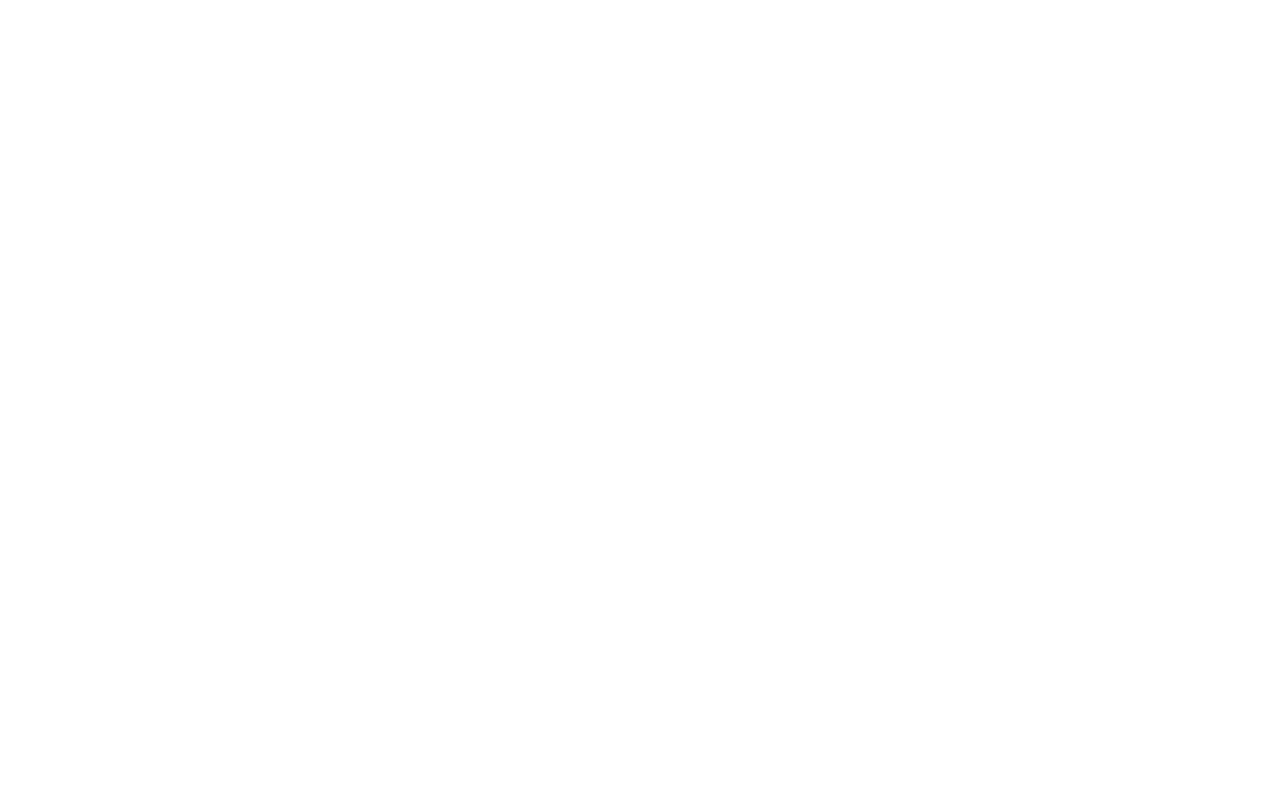
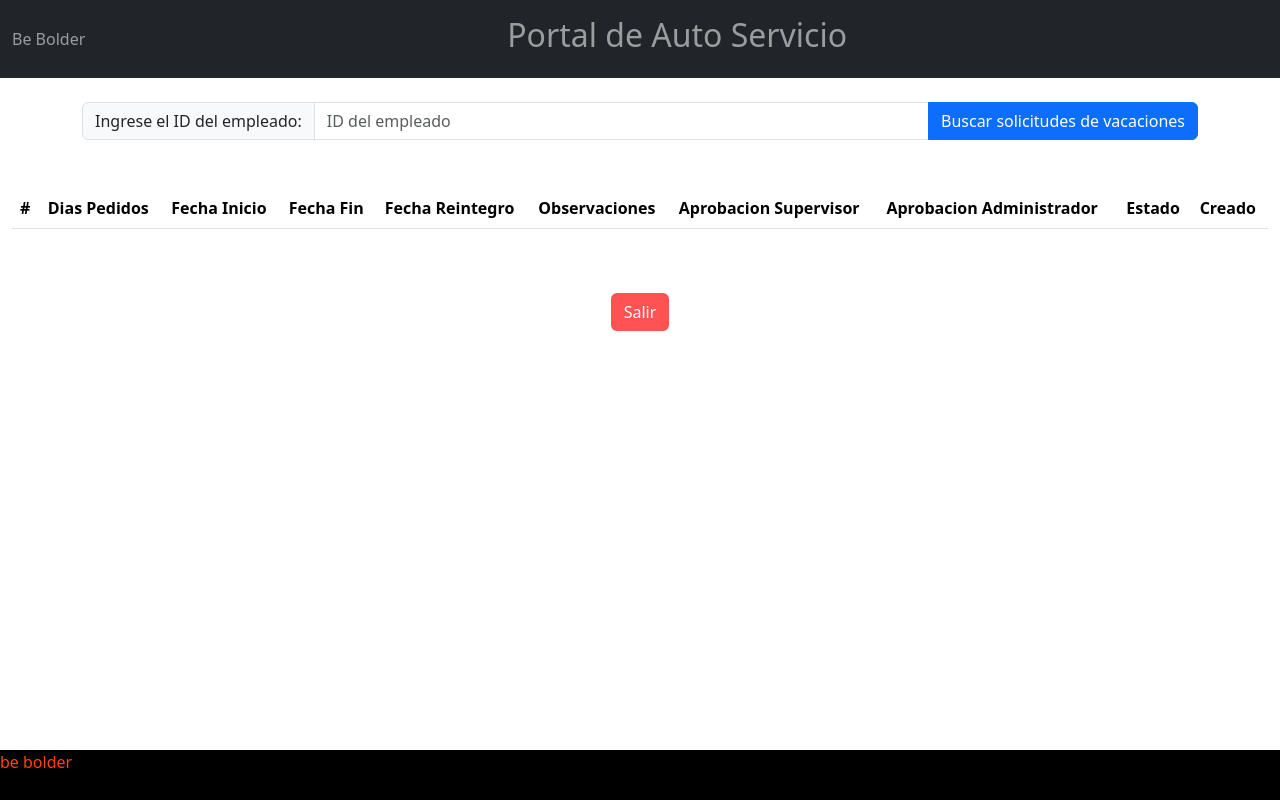
Before and after one commit to SergioF007/API-portal-autoservicio, an Angular app in the folder proyecto-angular/: page /gestion-solicitud in a window 1280 px wide. Before the commit this address led to /. Built offline with nearby package versions, Linux system fonts and the light colour scheme.

Commit message:
Consultar el estado de solicitudes enviadas por empleado y el estado en el que se encuentran en orden de fecha más reciente - Probado de forma exitosa

```diff
--- a/proyecto-angular/src/app/app-routing.module.ts
+++ b/proyecto-angular/src/app/app-routing.module.ts
@@ -5,13 +5,15 @@ import {EditarComponent} from './vistas/editar/editar.component';
 import {DashboardComponent} from './vistas/dashboard/dashboard.component'
 import { GestionEmpleadosComponent } from './vistas/gestion-empleados/gestion-empleados.component';
 import { SolicitudComponent } from './vistas/solicitud/solicitud.component';
+import { GestionSolicitudComponent } from './vistas/gestion-solicitud/gestion-solicitud.component';
 
 const routes: Routes = [
   {path: 'nuevo', component: NuevoComponent},
   {path: 'editar/:id', component: EditarComponent},
   {path: 'dashboard', component: DashboardComponent},
   {path: 'gestion-empleados', component: GestionEmpleadosComponent},
-  {path: 'solicitud', component: SolicitudComponent}
+  {path: 'solicitud', component: SolicitudComponent},
+  {path: 'gestion-solicitud', component: GestionSolicitudComponent}
 
 ];
 
@@ -20,4 +22,4 @@ const routes: Routes = [
   exports: [RouterModule]
 })
 export class AppRoutingModule { }
-export const routingComponents = {NuevoComponent, EditarComponent, DashboardComponent, GestionEmpleadosComponent, SolicitudComponent}
+export const routingComponents = {NuevoComponent, EditarComponent, DashboardComponent, GestionEmpleadosComponent, SolicitudComponent, GestionSolicitudComponent}
--- a/proyecto-angular/src/app/app.module.ts
+++ b/proyecto-angular/src/app/app.module.ts
@@ -16,6 +16,7 @@ import { BrowserAnimationsModule } from '@angular/platform-browser/animations';
 import { ToastrModule } from 'ngx-toastr';
 import { GestionEmpleadosComponent } from './vistas/gestion-empleados/gestion-empleados.component';
 import { SolicitudComponent } from './vistas/solicitud/solicitud.component';
+import { GestionSolicitudComponent } from './vistas/gestion-solicitud/gestion-solicitud.component';
 
 @NgModule({
   declarations: [
@@ -27,7 +28,8 @@ import { SolicitudComponent } from './vistas/solicitud/solicitud.component';
     EditarComponent,
     NuevoComponent,
     GestionEmpleadosComponent,
-    SolicitudComponent
+    SolicitudComponent,
+    GestionSolicitudComponent
 
 
   ],
--- a/proyecto-angular/src/app/services/api/api.service.ts
+++ b/proyecto-angular/src/app/services/api/api.service.ts
@@ -43,14 +43,17 @@ export class ApiService {
     return this.http.delete<ResponseI>(direccion, Options);
   }
 
-  getSolicitudUser(id : any):Observable<ListaSolicitudesI> {
-    let direccion = this.url + "administrador/solicitudes-vacaciones/usuarioId/" + id;
-    return this.http.get<ListaSolicitudesI>(direccion)
-  }
 
   postSolicitud(form:ListaSolicitudesI):Observable<ResponseI> {
     let direccion = this.url + "administrador/solicitud-vacaciones/save";
     return this.http.post<ResponseI>(direccion, form);
   }
 
+  getSolicitudUser(id : any):Observable<ListaSolicitudesI[]> {
+    let direccion = this.url + "administrador/solicitudes-vacaciones/usuarioId/" + id;
+    return this.http.get<ListaSolicitudesI[]>(direccion)
+  }
+
+
+
 }
--- a/proyecto-angular/src/app/vistas/dashboard/dashboard.component.html
+++ b/proyecto-angular/src/app/vistas/dashboard/dashboard.component.html
@@ -22,6 +22,7 @@
       <div class="btn-group-vertical">
         <button type="button" class="btn btn-orange btn-lg btn-block" (click)="gestionEmpleado()">Gestion De Empleados</button>
         <button type="button" class="btn btn-orange btn-lg btn-block" (click)="solicitudEmpleado()" >Solicitud De Vacaciones</button>
+        <button type="button" class="btn btn-orange btn-lg btn-block" (click)="gestionSolicitud()" >Gestion de Solicitudes</button>
       </div>
       <br>
     </div>
--- a/proyecto-angular/src/app/vistas/dashboard/dashboard.component.ts
+++ b/proyecto-angular/src/app/vistas/dashboard/dashboard.component.ts
@@ -11,7 +11,7 @@ import { ListaUsuariosI } from 'src/app/modelos/listaUsuarios.interface';
 })
 export class DashboardComponent implements OnInit {
 
-  usuarios:ListaUsuariosI [] = [];
+
 
   constructor(private api : ApiService, private router : Router) { }
 
@@ -27,8 +27,13 @@ export class DashboardComponent implements OnInit {
 
   solicitudEmpleado() {
 
-    this.router.navigate(['solicitud'])
+    this.router.navigate(['solicitud']);
 
+  }
+
+  gestionSolicitud() {
+
+    this.router.navigate(['gestion-solicitud']);
   }
 
 
--- /dev/null
+++ b/proyecto-angular/src/app/vistas/gestion-solicitud/gestion-solicitud.component.html
@@ -0,0 +1,75 @@
+<app-header> </app-header>
+
+
+<div class="container">
+    <div class="row">
+      <div class="col">
+        <div class="input-group" [formGroup]="formulario">
+          <label for="formControlInput1" class="input-group-text">Ingrese el ID del empleado:</label>
+          <input type="number" class="form-control" placeholder="ID del empleado" formControlName="usuarioId" >
+          <button type="button" class="btn btn-primary" (click)="buscar()">Buscar solicitudes de vacaciones</button>
+        </div>
+      </div>
+    </div>
+</div>
+
+<br><br>
+<style>
+  .btn-red {
+    background-color: rgba(255, 0, 0, 0.678);
+    color: white;
+
+    margin-left: 5px;
+    margin-right: 5px;
+  }
+
+</style>
+
+
+
+<div class="container-fluid">
+
+  <table class="table table-hover">
+    <thead>
+      <tr>
+        <th scope="col">#</th>
+        <th scope="col" class="wider-column">Dias Pedidos</th>
+        <th scope="col">Fecha Inicio</th>
+        <th scope="col">Fecha Fin</th>
+        <th scope="col">Fecha Reintegro</th>
+        <th scope="col" class="wider-column2">Observaciones</th>
+        <th scope="col">Aprobacion Supervisor</th>
+        <th scope="col" class="wider-column2">Aprobacion Administrador</th>
+        <th scope="col" class="wider-column2">Estado</th>
+        <th scope="col">Creado</th>
+
+      </tr>
+    </thead>
+    <tbody>
+      <tr *ngFor="let solicitud of solicitudes; let i=index">
+          <th scope="row">{{ i + 1 }}</th>
+          <td>{{solicitud.cantidadDias}}</td>
+          <td>{{solicitud.inicioVacaciones}}</td>
+          <td>{{solicitud.finVacaciones}}</td>
+          <td>{{solicitud.fechaReintegro}}</td>
+          <td>{{solicitud.observacion}}</td>
+          <td>{{solicitud.gestionSolicitudDto?.aprobacionSupervisor}}</td>
+          <td>{{solicitud.gestionSolicitudDto?.aprobacionAdministrador}}</td>
+          <td>{{solicitud.gestionSolicitudDto?.estado}}</td>
+          <td>{{solicitud.gestionSolicitudDto?.fecha}}</td>
+
+
+      </tr>
+    </tbody>
+  </table>
+
+</div>
+
+
+<br><br>
+
+<div class="text-center">
+  <button type="button" class="btn btn-red" (click)="salir()">Salir</button>
+</div>
+
+<app-footer> </app-footer>
--- /dev/null
+++ b/proyecto-angular/src/app/vistas/gestion-solicitud/gestion-solicitud.component.ts
@@ -0,0 +1,53 @@
+import { Component, OnInit } from '@angular/core';
+import { ApiService } from 'src/app/services/api/api.service';
+import { Router, ActivatedRoute } from '@angular/router';
+import { ListaSolicitudesI } from 'src/app/modelos/listaSolicitudes.interface';
+import { FormGroup, FormControl } from '@angular/forms';
+
+@Component({
+  selector: 'app-gestion-solicitud',
+  templateUrl: './gestion-solicitud.component.html',
+  styleUrls: ['./gestion-solicitud.component.css']
+})
+export class GestionSolicitudComponent implements OnInit {
+
+  solicitudes:ListaSolicitudesI [] = [];
+
+  //formulario: FormGroup = new FormGroup({
+  //  usuarioId: new FormControl()
+  //});
+  formulario: FormGroup;
+
+  constructor(private activeRouter:ActivatedRoute, private router : Router, private api : ApiService) {
+    this.formulario = new FormGroup({
+      usuarioId: new FormControl()
+    });
+   }
+
+  ngOnInit(): void {
+
+    this.formulario = new FormGroup({
+      usuarioId: new FormControl()
+    });
+  }
+
+  buscar() {
+
+    // aseguro que el formulario no sea null
+    if (this.formulario) {
+
+      // Obtener el valor del campo de entrada de usuarioId
+      const usuarioId = this.formulario.get('usuarioId')?.value;
+
+      this.api.getSolicitudUser(usuarioId).subscribe(data => {
+        this.solicitudes = data;
+      })
+    }
+  }
+
+  salir() {
+    this.router.navigate(['dashboard']);
+
+  }
+
+}
```
Also changed, not shown: proyecto-angular/src/app/vistas/gestion-solicitud/gestion-solicitud.component.css (added), 1 other file (tests, documents, lock files or other folders).
